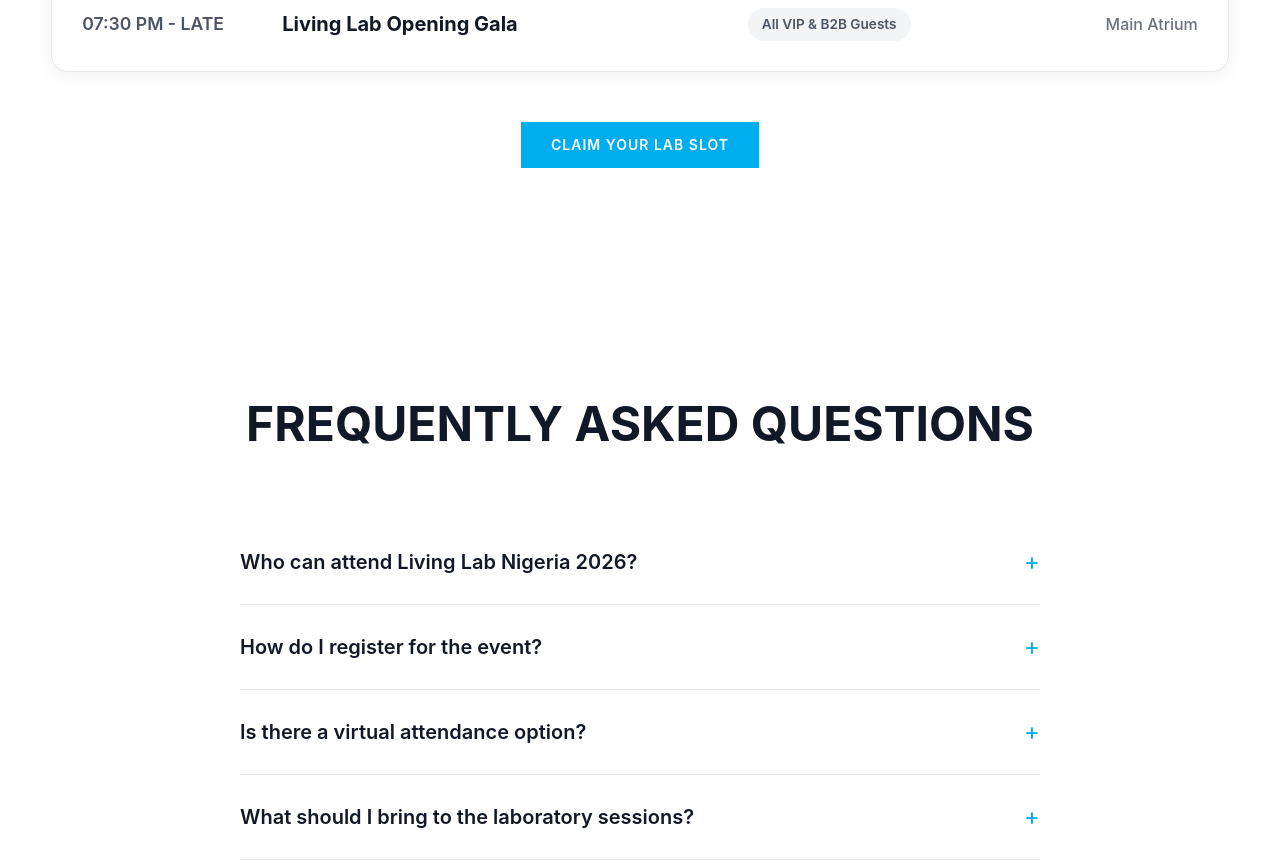
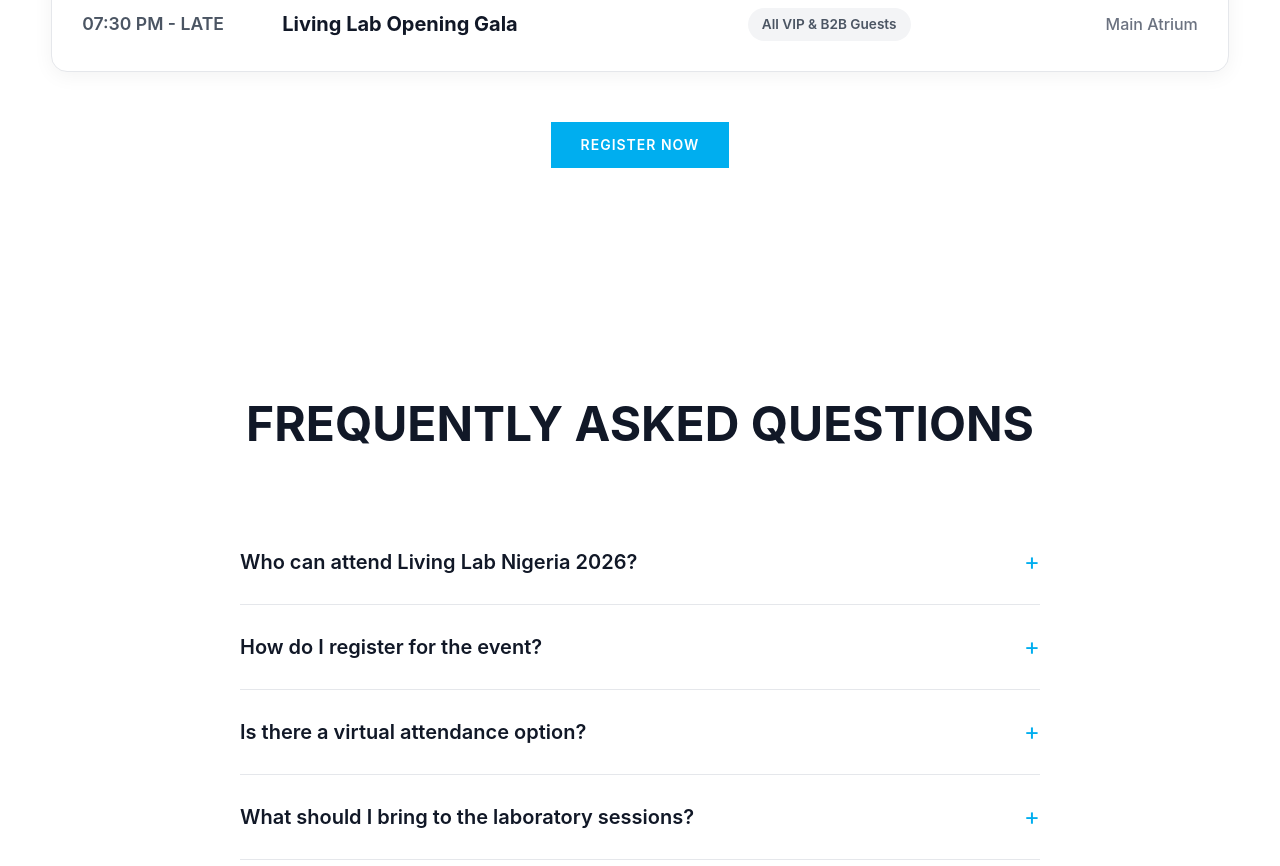
Before and after one commit to Dakolo14/livinglab, a React (Vite) app: page / in a window 1280 px wide. Shown: the part 7000-7866 px from the top of the page. Built offline with nearby package versions, Linux system fonts and the light colour scheme; a web font is replaced by a local one.

Commit message:
chore: Globally update Claim Your Slot to Register Now

```diff
--- a/src/components/sections/HeroGrid.tsx
+++ b/src/components/sections/HeroGrid.tsx
@@ -36,7 +36,7 @@ const HeroGrid: React.FC = () => {
               className="btn-primary"
               onClick={() => window.dispatchEvent(new Event('open-registration'))}
             >
-              CLAIM YOUR SLOT
+              REGISTER NOW
             </button>
             <a href="#explore" className="link-explore">EXPLORE THE LAB →</a>
           </div>
--- a/src/components/sections/PageCTA.tsx
+++ b/src/components/sections/PageCTA.tsx
@@ -11,7 +11,7 @@ interface PageCTAProps {
 const PageCTA: React.FC<PageCTAProps> = ({
   title,
   description,
-  buttonText = "Claim Your Slot",
+  buttonText = "Register Now",
   backgroundImageUrl = "https://images.unsplash.com/photo-1576091160550-2173eca9e5f9?auto=format&fit=crop&w=2000&q=80"
 }) => {
   return (
--- a/src/components/sections/ProgrammeSection.tsx
+++ b/src/components/sections/ProgrammeSection.tsx
@@ -100,7 +100,7 @@ const ProgrammeSection: React.FC<ProgrammeSectionProps> = ({ hideHeader = false,
 
         {!hideCTA && (
           <div className="programme-footer">
-            <button className="btn-primary" onClick={() => window.dispatchEvent(new Event('open-registration'))}>CLAIM YOUR LAB SLOT</button>
+            <button className="btn-primary" onClick={() => window.dispatchEvent(new Event('open-registration'))}>REGISTER NOW</button>
           </div>
         )}
       </div>
```
